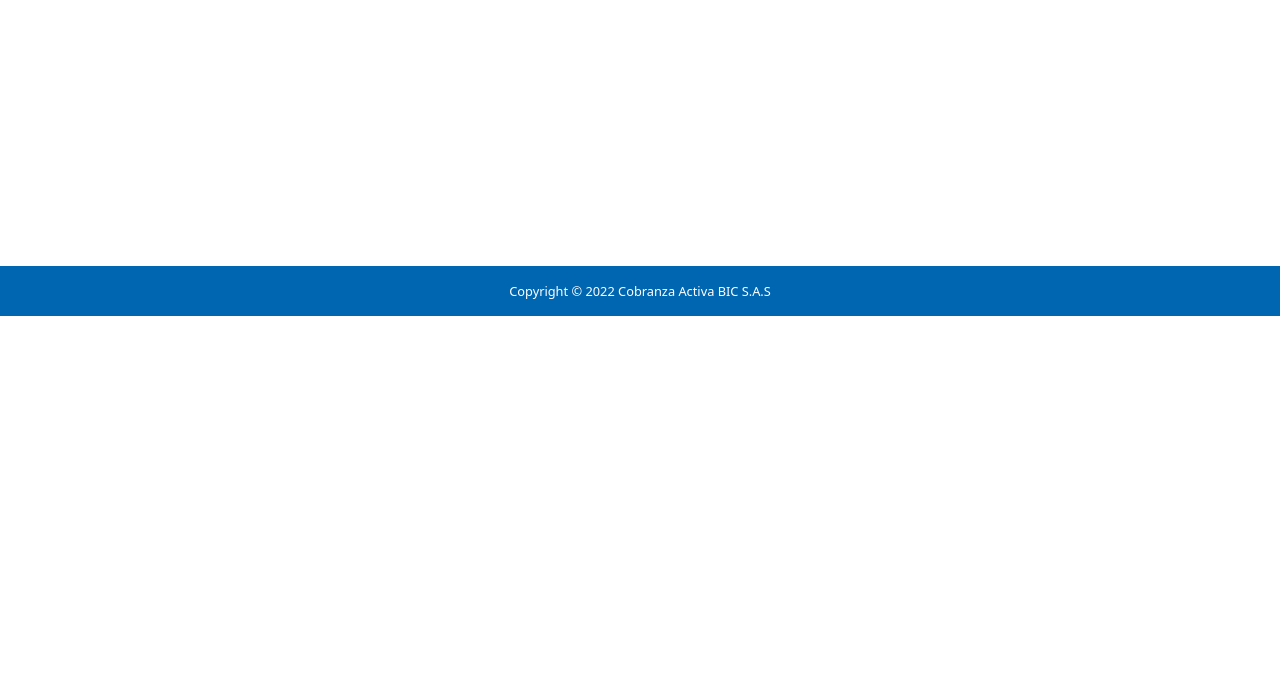
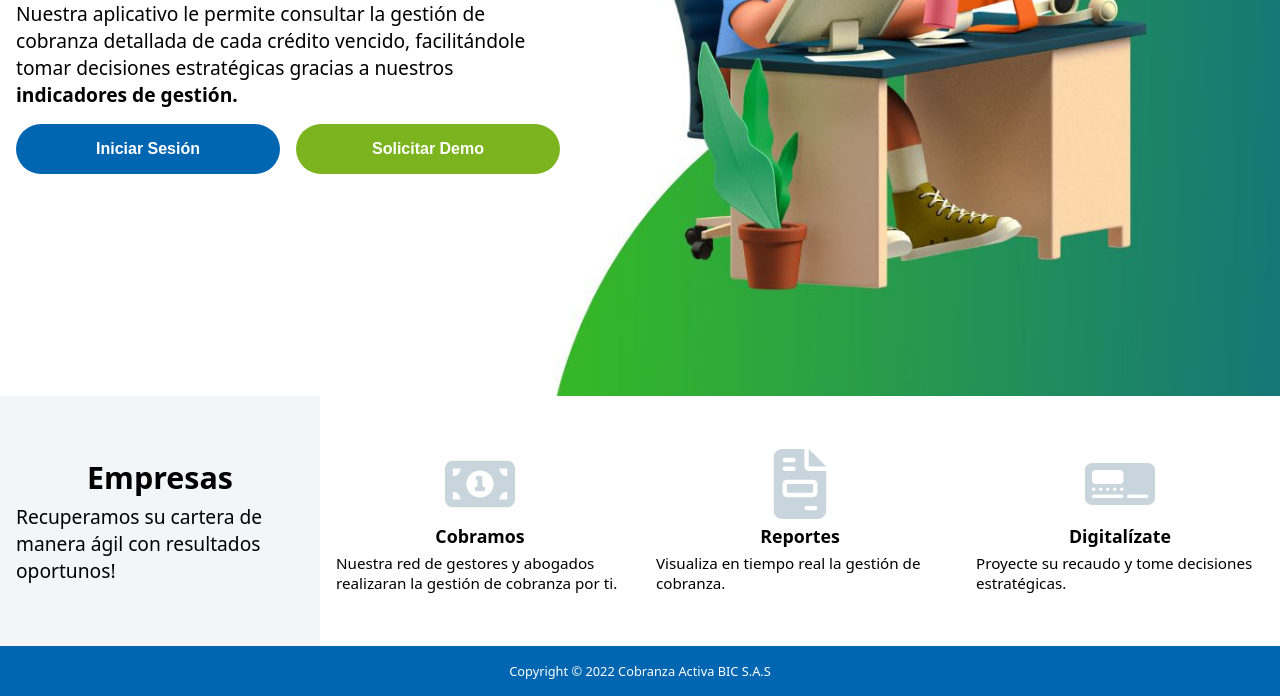
Before and after one commit to TecnologiaCoActiva/cobranzaactiva-landing, a plain HTML site: page empresa/index.html in a window 1280 px wide. Shown: the part 484-1180 px from the top of the page. Before the commit the page ends 800 px from the top, so only its background shows below. Drawn offline with Linux system fonts and the light colour scheme.

Commit message:
[ADD] Empresas content

```diff
--- a/empresa/index.html
+++ b/empresa/index.html
@@ -7,6 +7,7 @@
     <title>Empresa - Cobranza Activa</title>
     <link rel="shortcut icon" href="../imagenes/favicon.png" type="image/png" />
     <link rel="stylesheet" href="../global.css" />
+    <link rel="stylesheet" href="style.css" />
   </head>
   <body>
     <header class="header">
@@ -140,7 +141,65 @@
         </button>
       </nav>
     </header>
-    <main class="main">empresa</main>
+    <main class="main">
+      <section class="empresas-banner">
+        <div>
+          <h1>Recupere su cartera fácil y seguro!</h1>
+          <p>
+            Nuestra aplicativo le permite consultar la gestión de cobranza
+            detallada de cada crédito vencido, facilitándole tomar decisiones
+            estratégicas gracias a nuestros <b>indicadores de gestión.</b>
+          </p>
+          <div class="buttons-group">
+            <a href="https://cobranzaactiva-app.vercel.app/">
+              <button>Iniciar Sesión</button>
+            </a>
+            <a
+              href="https://calendly.com/cobranza-activa/servicios-de-cobranza-activa"
+            >
+              <button>Solicitar Demo</button>
+            </a>
+          </div>
+        </div>
+        <img src="/imagenes/empresas-image.jpeg" alt="" />
+      </section>
+      <section class="empresas-content">
+        <div>
+          <h2>Empresas</h2>
+          <p>Recuperamos su cartera de manera ágil con resultados oportunos!</p>
+        </div>
+        <div>
+          <svg xmlns="http://www.w3.org/2000/svg" viewBox="0 0 576 512">
+            <path
+              d="M64 64C28.7 64 0 92.7 0 128V384c0 35.3 28.7 64 64 64H512c35.3 0 64-28.7 64-64V128c0-35.3-28.7-64-64-64H64zm64 320H64V320c35.3 0 64 28.7 64 64zM64 192V128h64c0 35.3-28.7 64-64 64zM448 384c0-35.3 28.7-64 64-64v64H448zm64-192c-35.3 0-64-28.7-64-64h64v64zM400 256c0 61.9-50.1 112-112 112s-112-50.1-112-112s50.1-112 112-112s112 50.1 112 112zM252 208c0 9.7 6.9 17.7 16 19.6V276h-4c-11 0-20 9-20 20s9 20 20 20h24 24c11 0 20-9 20-20s-9-20-20-20h-4V208c0-11-9-20-20-20H272c-11 0-20 9-20 20z"
+            />
+          </svg>
+          <h3>Cobramos</h3>
+          <p>
+            Nuestra red de gestores y abogados realizaran la gestión de cobranza
+            por ti.
+          </p>
+        </div>
+        <div>
+          <svg xmlns="http://www.w3.org/2000/svg" viewBox="0 0 384 512">
+            <path
+              d="M64 0C28.7 0 0 28.7 0 64V448c0 35.3 28.7 64 64 64H320c35.3 0 64-28.7 64-64V160H256c-17.7 0-32-14.3-32-32V0H64zM256 0V128H384L256 0zM80 64h64c8.8 0 16 7.2 16 16s-7.2 16-16 16H80c-8.8 0-16-7.2-16-16s7.2-16 16-16zm0 64h64c8.8 0 16 7.2 16 16s-7.2 16-16 16H80c-8.8 0-16-7.2-16-16s7.2-16 16-16zm16 96H288c17.7 0 32 14.3 32 32v64c0 17.7-14.3 32-32 32H96c-17.7 0-32-14.3-32-32V256c0-17.7 14.3-32 32-32zm0 32v64H288V256H96zM240 416h64c8.8 0 16 7.2 16 16s-7.2 16-16 16H240c-8.8 0-16-7.2-16-16s7.2-16 16-16z"
+            />
+          </svg>
+          <h3>Reportes</h3>
+          <p>Visualiza en tiempo real la gestión de cobranza.</p>
+        </div>
+        <div>
+          <svg xmlns="http://www.w3.org/2000/svg" viewBox="0 0 640 512">
+            <path
+              d="M64 64C28.7 64 0 92.7 0 128V384c0 35.3 28.7 64 64 64H576c35.3 0 64-28.7 64-64V128c0-35.3-28.7-64-64-64H64zm32 64H320c17.7 0 32 14.3 32 32v64c0 17.7-14.3 32-32 32H96c-17.7 0-32-14.3-32-32V160c0-17.7 14.3-32 32-32zM64 368c0-8.8 7.2-16 16-16H336c8.8 0 16 7.2 16 16s-7.2 16-16 16H80c-8.8 0-16-7.2-16-16zm320 0c0-8.8 7.2-16 16-16H560c8.8 0 16 7.2 16 16s-7.2 16-16 16H400c-8.8 0-16-7.2-16-16zM80 320c-8.8 0-16-7.2-16-16s7.2-16 16-16s16 7.2 16 16s-7.2 16-16 16zm80-16c0 8.8-7.2 16-16 16s-16-7.2-16-16s7.2-16 16-16s16 7.2 16 16zm48 16c-8.8 0-16-7.2-16-16s7.2-16 16-16s16 7.2 16 16s-7.2 16-16 16zm80-16c0 8.8-7.2 16-16 16s-16-7.2-16-16s7.2-16 16-16s16 7.2 16 16zm48 16c-8.8 0-16-7.2-16-16s7.2-16 16-16s16 7.2 16 16s-7.2 16-16 16z"
+            />
+          </svg>
+          <h3>Digitalízate</h3>
+          <p>Proyecte su recaudo y tome decisiones estratégicas.</p>
+        </div>
+      </section>
+    </main>
     <footer class="footer">
       <p>Copyright © 2022 Cobranza Activa BIC S.A.S</p>
     </footer>
--- a/empresa/style.css
+++ b/empresa/style.css
@@ -0,0 +1,128 @@
+.empresas-banner {
+  position: relative;
+  display: flex;
+  justify-content: center;
+  max-width: 1300px;
+  margin: 0 auto;
+}
+
+.empresas-banner > div {
+  position: absolute;
+  top: 0;
+  left: 0;
+  display: flex;
+  justify-content: center;
+  align-items: flex-start;
+  padding: 0 1rem;
+  max-width: 45%;
+  flex-direction: column;
+  gap: 1rem;
+  width: 100%;
+  height: 100%;
+}
+
+.empresas-banner h1 {
+  color: #0066b1;
+  font-size: 2rem;
+}
+
+.empresas-banner p {
+  font-size: 1.2rem;
+}
+
+.buttons-group {
+  display: flex;
+  gap: 1rem;
+  justify-content: center;
+  align-items: center;
+  width: 100%;
+}
+
+.empresas-banner a {
+  width: 100%;
+  display: flex;
+  justify-content: center;
+  text-decoration: none;
+}
+
+.empresas-banner button {
+  width: 100%;
+  border: none;
+  height: 50px;
+  border-radius: 999px;
+  cursor: pointer;
+  font-size: 1rem;
+  font-weight: 600;
+  color: #fff;
+}
+
+.buttons-group a:first-child button {
+  background-color: #0066b1;
+}
+
+.buttons-group a:last-child button {
+  background-color: #7bb41e;
+}
+
+.empresas-content {
+  display: grid;
+  grid-template-columns: repeat(4, 1fr);
+  max-width: 1300px;
+  margin: 0 auto;
+}
+
+.empresas-content h2 {
+  font-size: 1.9rem;
+}
+
+.empresas-content h2 + p {
+  font-size: 1.2rem;
+}
+
+.empresas-content h3 {
+  text-align: center;
+}
+
+.empresas-content > div {
+  padding: 1rem;
+  height: 250px;
+  display: flex;
+  justify-content: center;
+  align-items: center;
+  gap: 5px;
+  flex-direction: column;
+}
+
+.empresas-content svg {
+  width: 70px;
+  height: 70px;
+  fill: #c8d5dc;
+}
+
+.empresas-content > div:first-child {
+  background-color: #f3f5f8;
+}
+
+@media (max-width: 768px) {
+  .empresas-content {
+    grid-template-columns: repeat(1, 1fr);
+    margin-top: 1rem;
+  }
+  .empresas-banner {
+    flex-direction: column;
+  }
+  .empresas-content > div {
+    height: 200px;
+  }
+  .empresas-banner > img {
+    height: 370px;
+    object-fit: cover;
+    object-position: right;
+    order: -1;
+    margin-bottom: 1rem;
+  }
+  .empresas-banner > div {
+    position: relative;
+    max-width: 100%;
+  }
+}
--- a/global.css
+++ b/global.css
@@ -76,6 +76,11 @@ body {
   align-items: center;
   flex-wrap: wrap;
 }
+
+.header_contact a {
+  text-decoration: none;
+}
+
 .header_nav {
   justify-content: space-evenly;
   display: flex;
```
Also changed, not shown: imagenes/empresas-image.jpeg (added).
